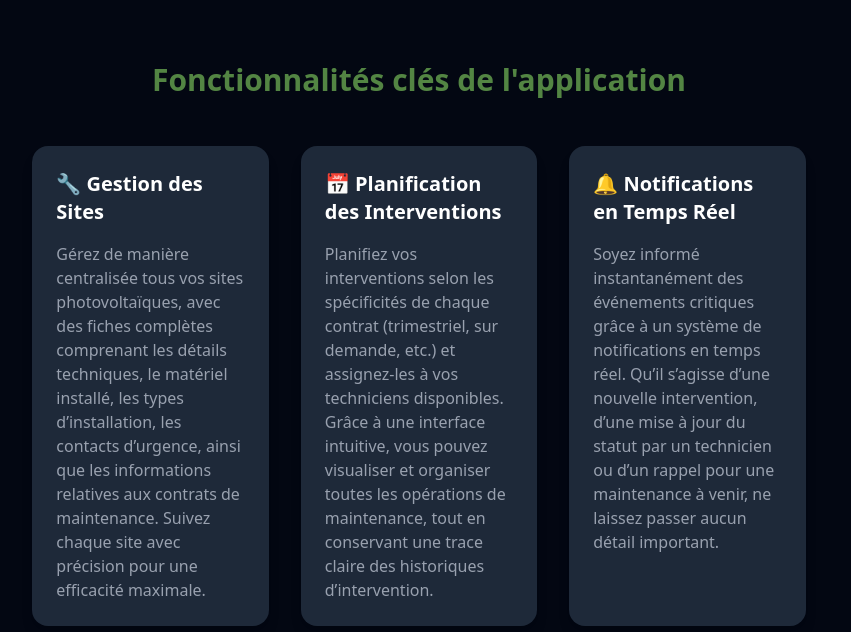
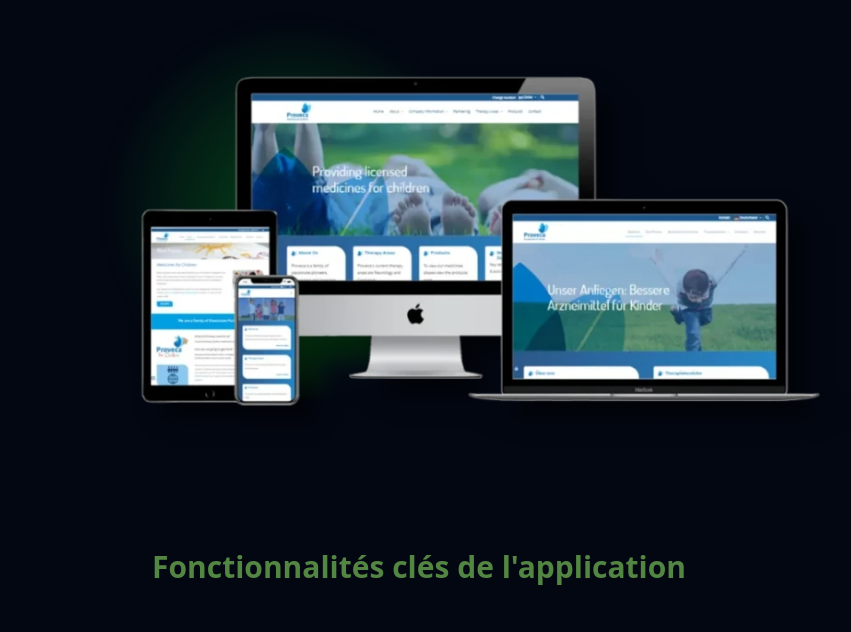
Before and after one commit to annelauraa/KOROBO, a React (Vite) app in the folder FRONT-END/: page / in a window 1280 px wide. Shown: the part 655-1287 px from the top of the page, without its empty margins (221-1072 px from the left). Built offline with nearby package versions, Linux system fonts and the light colour scheme.

Commit message:
commit 3

```diff
--- a/FRONT-END/src/Pages/public/Home/Home.jsx
+++ b/FRONT-END/src/Pages/public/Home/Home.jsx
@@ -3,6 +3,7 @@ import { Link } from 'react-router-dom';
 import "./Home.css"
 import Testimonial from '../../../Components/public/Testimonial/Testimonial';
 import heroimage from '../../../assets/images/image.png'
+import website_maquette from '../../../assets/images/maquette-website.webp'
 
 export default function LandingPage() {
   return (
@@ -32,7 +33,11 @@ export default function LandingPage() {
       </header>
 
       {/* Présentation Section */}
-      <section id='fonctionnalites' className="container w-2/3 mx-auto py-20 px-10">
+      <section id='fonctionnalites' className="container w-4/5 mx-auto pb-20 px-10">
+
+        <div className=''>
+          <img src={website_maquette} className="m-auto  pb-25" alt="" />
+        </div>
         <h2 className="text-3xl text-korobo font-bold text-center mb-12"> Fonctionnalités clés de l'application</h2>
         <div className="grid grid-cols-1 md:grid-cols-3 gap-8">
           {/* Card 1 */}
```
Also changed, not shown: FRONT-END/src/assets/images/maquette-website.webp (added).
